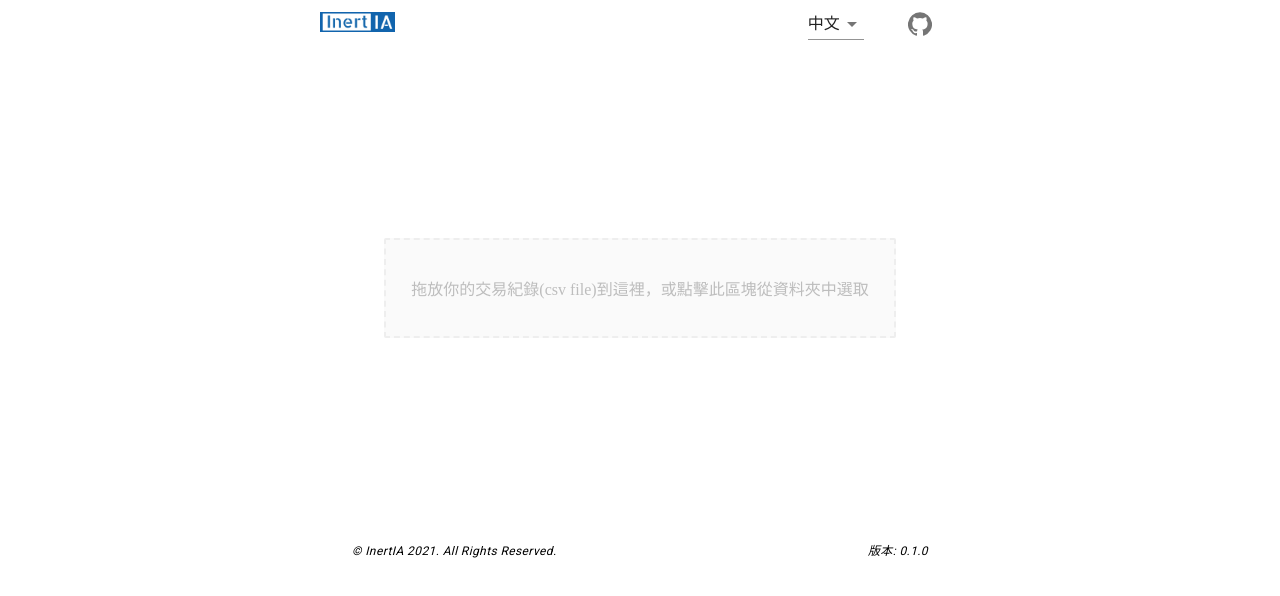
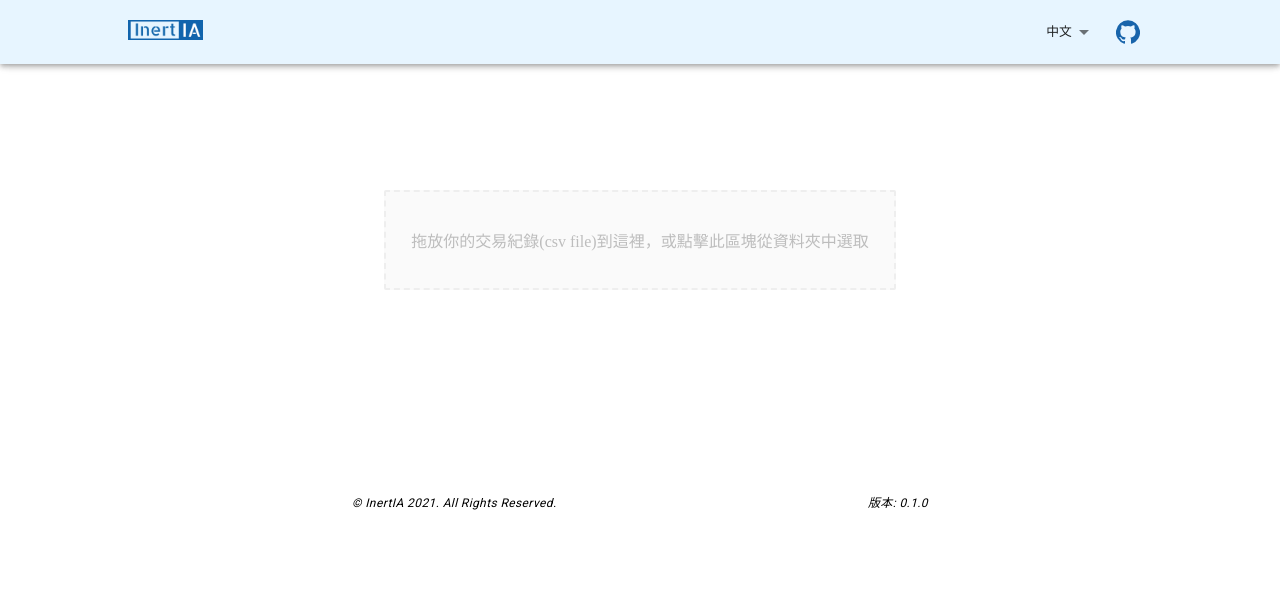
Before and after one commit to hjcian/inertia-web, a React (Create React App) app: page / in a window 1280 px wide. Shown: the top 596 px of the page. Built offline with nearby package versions, Linux system fonts and the light colour scheme.

Commit message:
style(header): use mui components and conventions for stylying

```diff
--- a/src/Pages/App.css
+++ b/src/Pages/App.css
@@ -20,27 +20,9 @@ html, body {
     /* border: 1px dashed; */
 }
 
-.Header, .ContentBase{
+.ContentBase{
     display: grid;
     grid-template-columns: 1fr 4fr;
-}
-
-.HeaderBrandPart, .HeaderRight {
-    display: flex;
-    align-items: center;
-}
-
-.HeaderBrandImage {
-    width: 75px;
-}
-
-.HeaderRight {
-    justify-content: flex-end;
-}
-
-.HeaderRightItem {
-    margin-right: 1rem;
-    margin-left: 1rem;
 }
 
 .ContentWithoutData {
--- a/src/Pages/Header/Header.js
+++ b/src/Pages/Header/Header.js
@@ -3,44 +3,82 @@ import MenuItem from '@material-ui/core/MenuItem'
 import IconButton from '@material-ui/core/IconButton'
 import Tooltip from '@material-ui/core/Tooltip'
 import GitHubIcon from '@material-ui/icons/GitHub'
+import TranslateIcon from '@material-ui/icons/Translate'
+import { makeStyles } from '@material-ui/core/styles'
 
 import { useLang, supportedLangs } from '../../global/context/language'
 import logo from '../../images/logo.png'
+import { AppBar, Toolbar } from '@material-ui/core'
 
+const useStyles = makeStyles((theme) => ({
+  appBar: {
+    backgroundColor: '#e7f5ff'
+  },
+  appBarWrapper: {
+    width: '80%',
+    margin: '0 auto'
+  },
+  appBarTitle: {
+    flexGrow: 1
+  },
+  brandImage: {
+    width: '75px'
+  },
+  selectLang: {
+    margin: '0 0.5rem',
+    fontSize: '0.8rem',
+    minWidth: '3rem'
+  },
+  selectLangItem: {
+    fontSize: '0.8rem'
+  },
+  githubButton: {
+  },
+  githubIcon: {
+    color: '#1864ab'
+  }
+}))
 const Header = () => {
+  const classes = useStyles()
   const { lang, switchLang } = useLang()
   const { Header, Code } = lang
   const handleLangChange = e => switchLang(e.target.value)
   return (
-    <div className='Header'>
-      <div className='HeaderBrandPart'>
-        <a className='HeaderBrand' href='/'>
-          <img className='HeaderBrandImage' src={logo} alt={Header.brand} />
-        </a>
-      </div>
-      <div className='HeaderRight'>
-        <div className='HeaderRightItem'>
+    <div>
+      <AppBar className={classes.appBar}>
+        <Toolbar className={classes.appBarWrapper}>
+          <div className={classes.appBarTitle}>
+            <a href='/'>
+              <img className={classes.brandImage} src={logo} alt={Header.brand} />
+            </a>
+          </div>
           <Select
+            disableUnderline
+            className={classes.selectLang}
+            startIcon={TranslateIcon}
             value={Code}
             onChange={handleLangChange}
           >
             {supportedLangs.map(({ code, text }) =>
-              <MenuItem key={code} value={code}>
+              <MenuItem
+                className={classes.selectLangItem}
+                key={code}
+                value={code}
+              >
                 {text}
               </MenuItem>)}
           </Select>
-        </div>
-        <div className='HeaderRightItem'>
           <Tooltip title='Github' arrow>
             <IconButton
+              className={classes.githubButton}
               href='https://github.com/hjcian/inertia-web'
               target='_blank' rel='noreferrer'
             >
-              <GitHubIcon />
+              <GitHubIcon className={classes.githubIcon} />
             </IconButton>
           </Tooltip>
-        </div>
-      </div>
+        </Toolbar>
+      </AppBar>
     </div>
   )
 }
```
